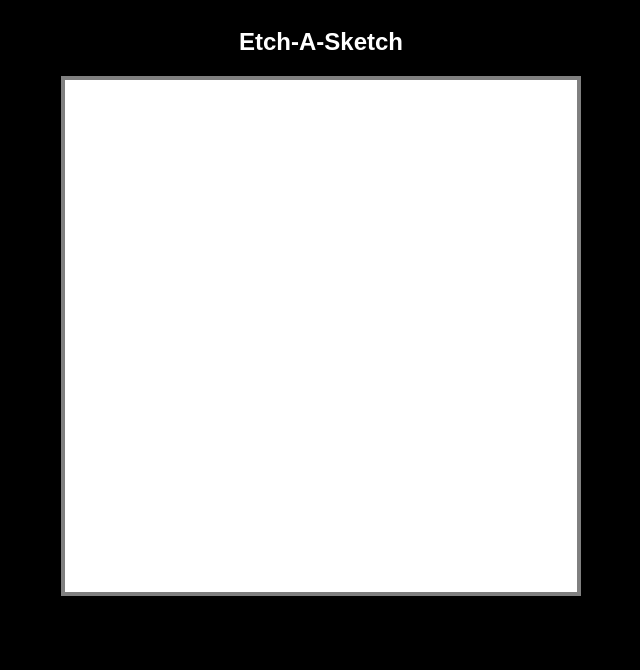
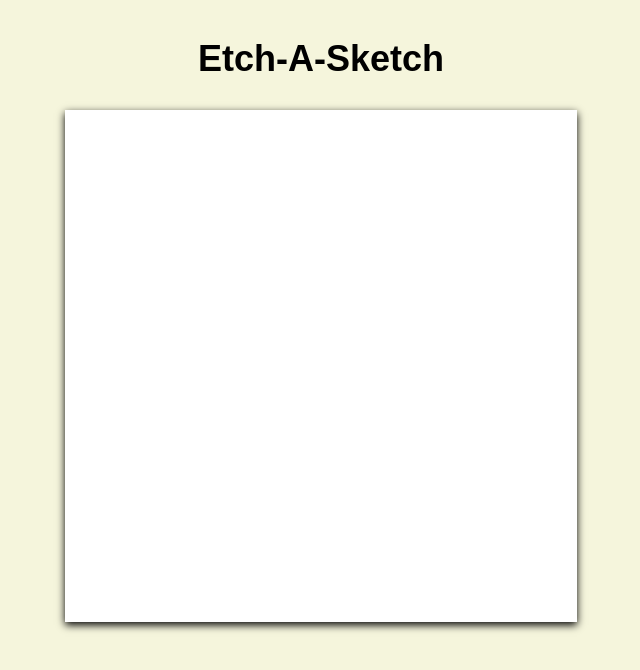
Before and after one commit to ishaan-jamdar/Etch-a-sketch, a plain HTML site: page index.html in a window 1280 px wide. Shown: the whole page, without its empty margins (319-959 px from the left). Drawn offline with Linux system fonts and the light colour scheme.

Commit message:
Finished canvas

```diff
--- a/index.html
+++ b/index.html
@@ -13,9 +13,10 @@
     <h2>Etch-A-Sketch</h2>
   </div>
 
-  <div class="canvas">
-    <div class="container"></div>
+  <div class="content">
+    <div class="canvas"></div>
   </div>
+
 
   <script src="./script.js"></script>
 </body>
--- a/script.js
+++ b/script.js
@@ -1,7 +1,12 @@
-const container = document.querySelector('.container');
+const container = document.querySelector('.canvas');
 
 for (let i = 0; i < 256; i++) {
   let square = document.createElement('div');
   square.classList.add('grid-square');
+
+  square.addEventListener('mouseenter', () => {
+    square.classList.add('hovered');
+  });
+
   container.appendChild(square);
 }
--- a/style.css
+++ b/style.css
@@ -1,34 +1,33 @@
 body {
+  background-color: beige;
   font-family: Arial, Helvetica, sans-serif;
-  background-color: black;
 }
 
 .header {
+  font-size: x-large;
   display: flex;
   justify-content: center;
 }
 
-h2 {
-  color: white;
-}
-
-.canvas {
+.content {
   display: flex;
   justify-content: center;
 }
 
-.container {
-  max-height: 512px;
-  max-width: 512px;
-  border: 4px gray solid;
-  display: flex;
-  flex-wrap: wrap;
-  flex-shrink: 1;
+.canvas {
+  height: 512px;
+  width: 512px;
+  background-color: white;
+  box-shadow: 0px 3px 8px;
+  display: grid;
+  grid-template-columns: repeat(16, 1fr);
 }
 
 .grid-square {
   height: 32px;
   width: 32px;
-  flex-shrink: 1;
-  background-color: white;
 }
+
+.hovered {
+  background-color: black;
+}
```
